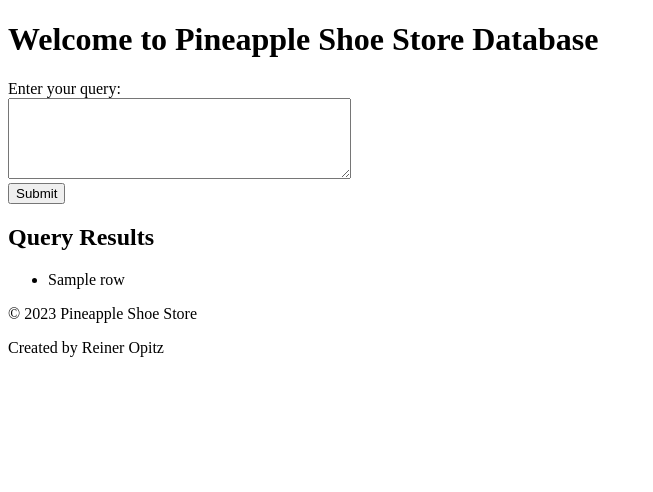
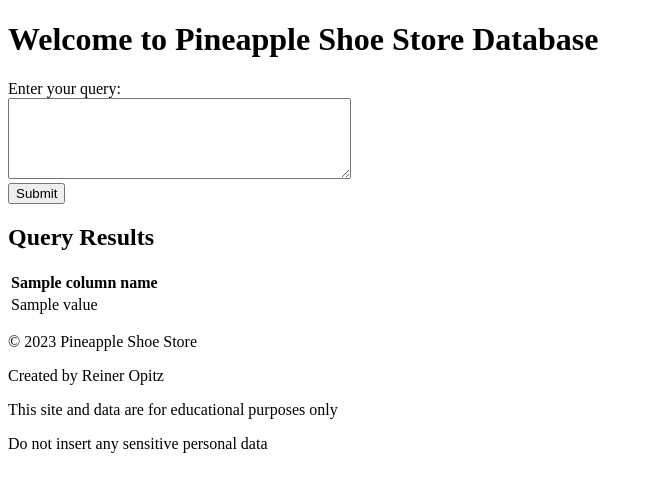
Before and after one commit to reinerism/475Ashoestore, a Flask app: template templates/home.html in a window 1280 px wide. Shown: the top 492 px of the page, without its empty margins (0-653 px from the left). Run offline with Flask 2, Linux system fonts and the light colour scheme; the template is opened without the code that fills it: most values are stand-ins (such as "Sample title", 1, 10 or a date in 2020).

```diff
--- a/main.py
+++ b/main.py
@@ -61,10 +61,10 @@ def get_query(cnx, query):
     with cnx.cursor() as cursor:
         cursor.execute(query)
         result = cursor.fetchall()
-        #column_names = [i[0] for i in cursor.description]
-        print(result) # added to debug the result returned from the database
-    #return column_names, result
-    return result
+        column_names = [i[0] for i in cursor.description]
+        # print(result) # added to debug the result returned from the database
+    return column_names, result
+    #return result
 
 @app.route('/', methods=['GET', 'POST'])
 def main():
@@ -72,9 +72,9 @@ def main():
     cnx = get_db()
     if request.method =='POST':
         query = request.form['query']
-        result = get_query(cnx, query)
+        column_names, result = get_query(cnx, query)
         # print(column_names, result)  # Add this line to check the query results
-        return render_template('home.html', result=result)
+        return render_template('home.html', result=result, column_names = column_names)
 
     cnx.close()
 
--- a/templates/home.html
+++ b/templates/home.html
@@ -14,15 +14,31 @@
     </form>
     {% if query_results %}
     <h2>Query Results</h2>
-    <ul>
-        {% for row in query_results %}
-            <li>{{ row }}</li>
-        {% endfor %}
+    <table>
+        <thead>
+          <tr>
+            {% for column_name in column_names %}
+              <th>{{ column_name }}</th>
+            {% endfor %}
+          </tr>
+        </thead>
+        <tbody>
+          {% for row in results %}
+            <tr>
+              {% for value in row %}
+                <td>{{ value }}</td>
+              {% endfor %}
+            </tr>
+          {% endfor %}
+        </tbody>
+      </table>
     </ul>
     {% endif %}
     <footer>
         <p>&copy; 2023 Pineapple Shoe Store</p>
         <p>Created by Reiner Opitz</p>
+        <p>This site and data are for educational purposes only</p>
+        <p>Do not insert any sensitive personal data</p>
     </footer>
 </body>
 </html>
```
